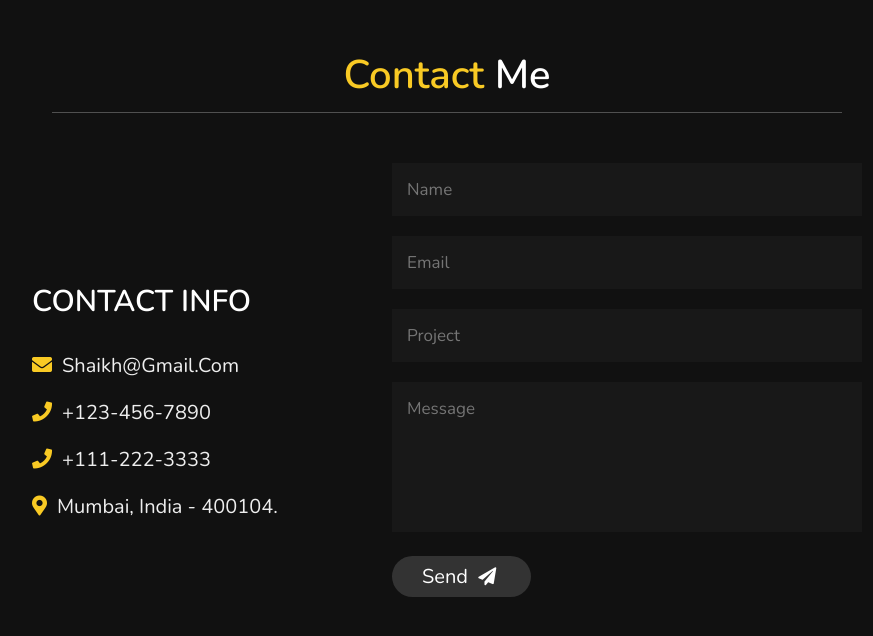
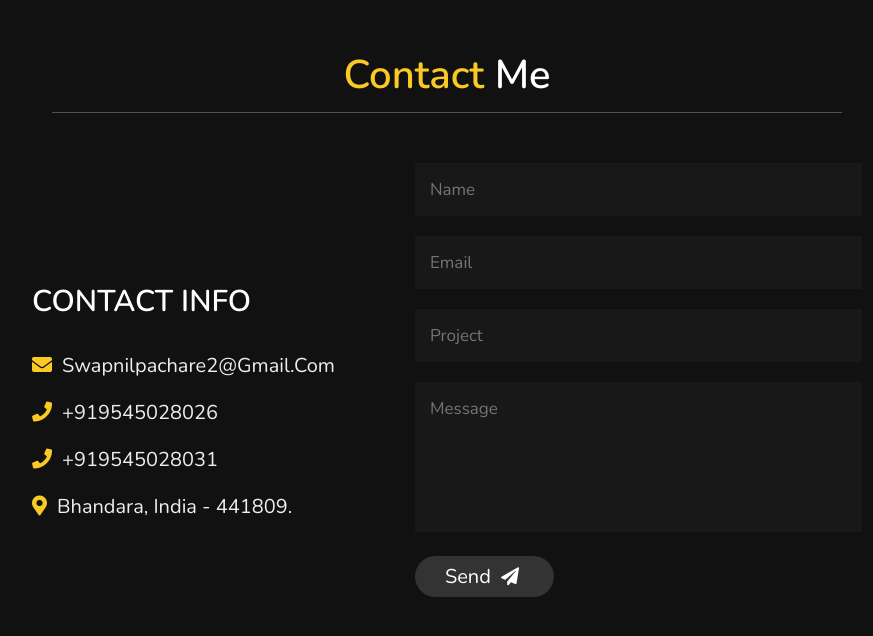
Before and after one commit to sappupachare/sappupachare.github.io, a plain HTML site: page index.html in a window 1280 px wide. Shown: the part 3453-4089 px from the top of the page, without its empty margins (368-1241 px from the left). Drawn offline with nearby package versions, Linux system fonts and the light colour scheme.

Commit message:
Update index.html

```diff
--- a/index.html
+++ b/index.html
@@ -205,10 +205,10 @@ and skills thereby contributing my best towards the field of organization.
         <h3 class="title">contact info</h3>
 
         <div class="info">
-            <h3> <i class="fas fa-envelope"></i> shaikh@gmail.com </h3>
-            <h3> <i class="fas fa-phone"></i> +123-456-7890 </h3>
-            <h3> <i class="fas fa-phone"></i> +111-222-3333 </h3>
-            <h3> <i class="fas fa-map-marker-alt"></i> mumbai, india - 400104. </h3>
+            <h3> <i class="fas fa-envelope"></i> swapnilpachare2@gmail.com </h3>
+            <h3> <i class="fas fa-phone"></i> +919545028026 </h3>
+            <h3> <i class="fas fa-phone"></i> +919545028031 </h3>
+            <h3> <i class="fas fa-map-marker-alt"></i> Bhandara, india - 441809. </h3>
         </div>
 
     </div>
```
